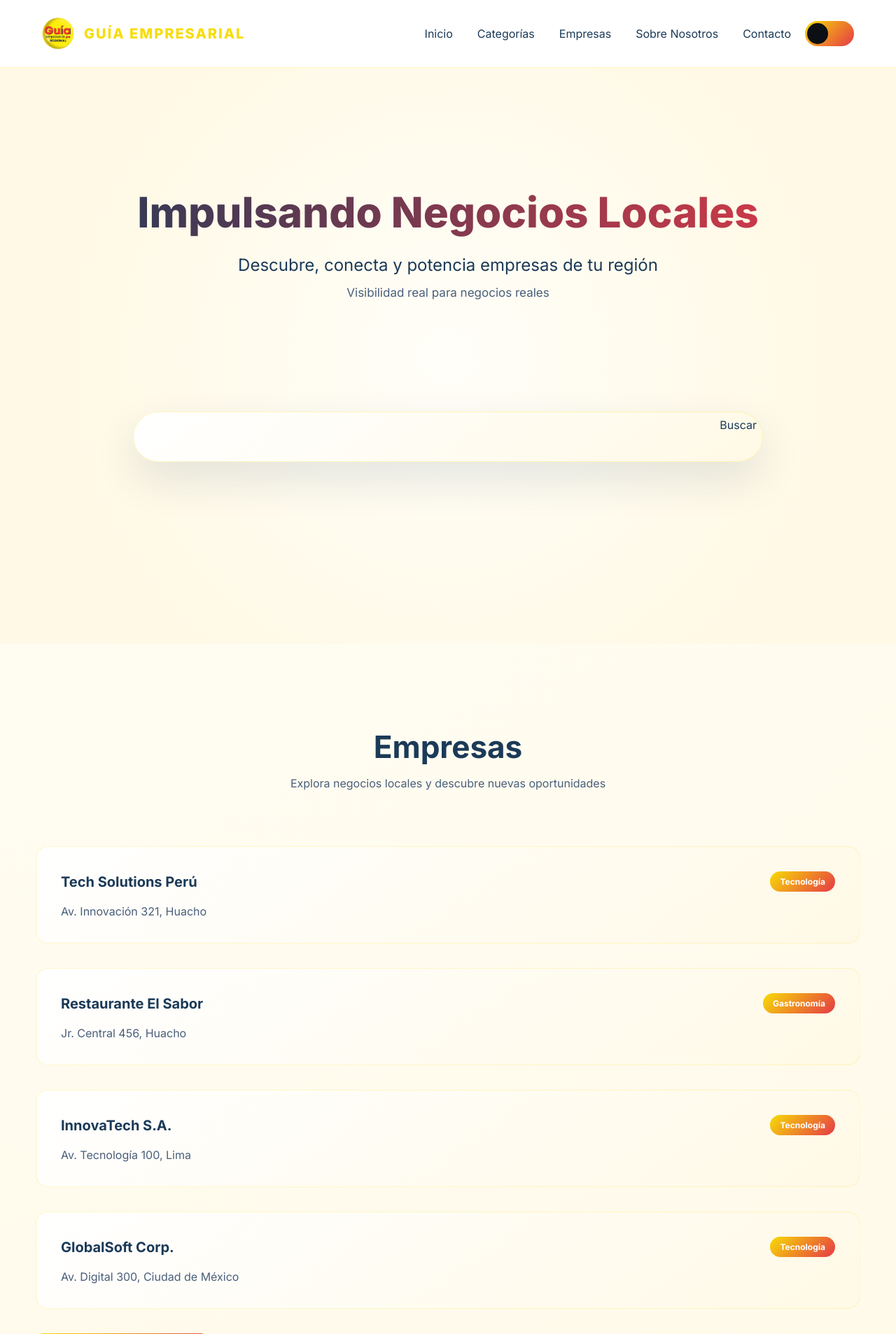
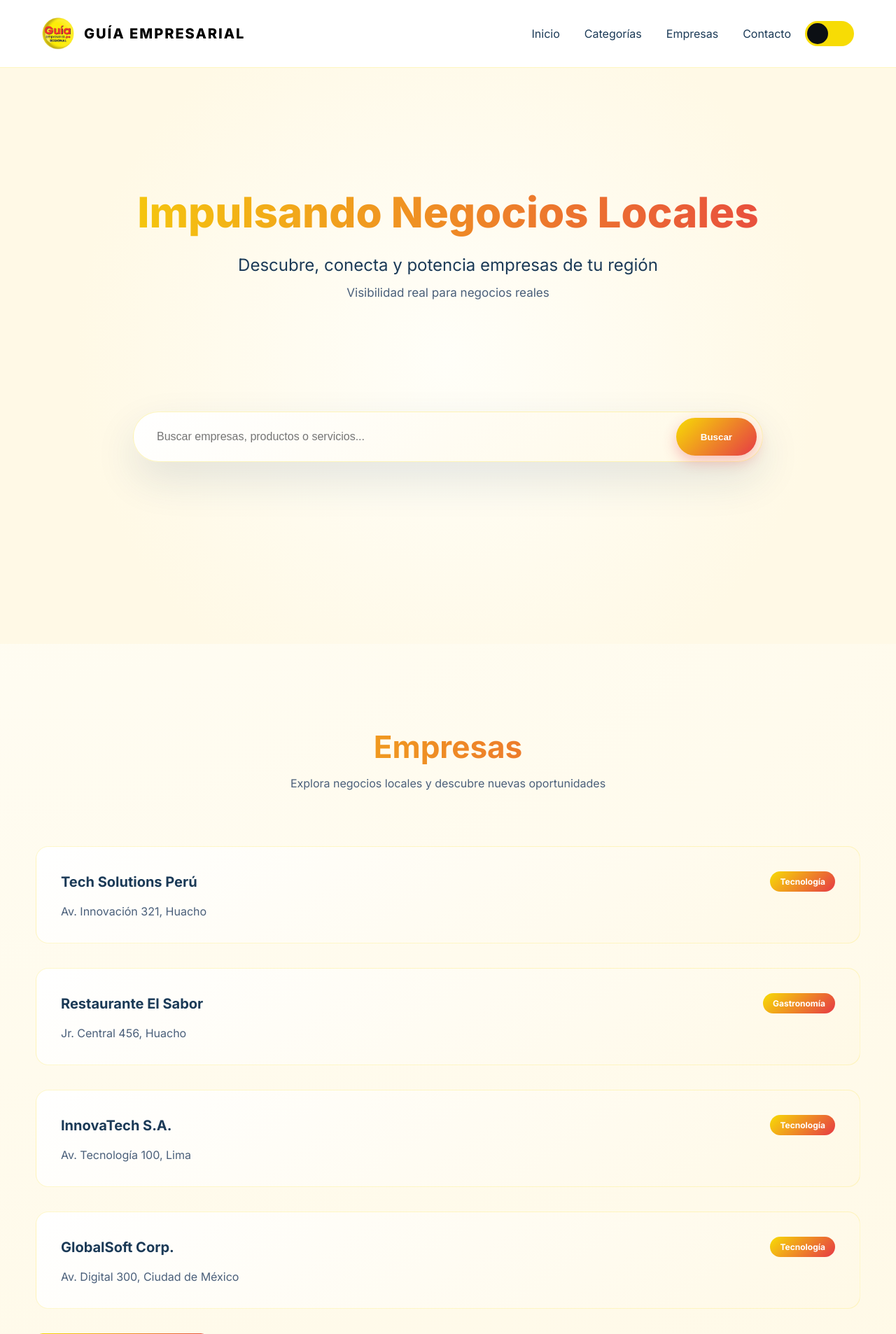
Before and after one commit to vaya-valla-publicidad/guiaempresarial.pe, a PHP site: page / in a window 1280 px wide. Shown: the top 1906 px of the page at 70% size. Run offline with PHP 8.4, Linux system fonts and the light colour scheme; data comes from the database, SQL or seed files in the repository.

Commit message:
colores de inicio

```diff
--- a/assets/css/style.css
+++ b/assets/css/style.css
@@ -48,7 +48,13 @@ border-radius:10px;
 font-weight:800;
 letter-spacing:2px;
 font-size:20px;
-color:#F7DC05;
+color:black
+}
+.brand-name:after{
+content:"";
+position:absolute;
+color: yellow;
+transition:0.3s ease;
 }
 
 .nav-links{
@@ -93,7 +99,7 @@ background:radial-gradient(circle at center,#fffef8 0%,#fff9e6 70%);
 font-size:60px;
 font-weight:800;
 margin-bottom:25px;
-background:linear-gradient(90deg,#1B3A57,#E63946);
+background:linear-gradient(90deg,#F7DC05,#E63946);
 -webkit-background-clip:text;
 -webkit-text-fill-color:transparent;
 }
@@ -165,6 +181,9 @@ margin-bottom:80px;
 .section-header h1{
 font-size:44px;
 margin-bottom:15px;
+background:linear-gradient(90deg,#F7DC05,#E63946);
+-webkit-background-clip:text;
+-webkit-text-fill-color:transparent;
 }
 
 .section-header p{
@@ -481,6 +502,12 @@ gap:30px;
   cursor: pointer;
   transition: 0.3s ease;
   color: #ffffff;
+  box-shadow: 0 8px 20px rgba(230,57,70,0.3);
+}
+
+.search-box button:hover {
+  transform: scale(1.05);
+  box-shadow: 0 12px 25px rgba(230,57,70,0.4);
 }
 
 .search-box button:hover {
@@ -555,9 +582,13 @@ body.dark-mode .hero-tagline {
   color: #b8bec7;
 }
 
-body.dark-mode .btn-primary,
-body.dark-mode .btn-gold {
+body.dark-mode .btn-primary{
   background: linear-gradient(135deg, #F7DC05, #E63946);
+  color: #ffffff;
+}
+body.dark-mode .btn-gold
+{
+  background: linear-gradient(135deg, #88E788, #88E788);
   color: #ffffff;
 }
 
@@ -887,7 +930,7 @@ body.dark-mode .no-results {
     left: 0;
     right: 0;
     bottom: 0;
-    background: linear-gradient(135deg, #F7DC05, #E63946);
+    background: linear-gradient(135deg, #F7DC05, #F7DC05);
     border-radius: 40px;
     transition: 0.4s;
 }
--- a/includes/Header.php
+++ b/includes/Header.php
@@ -28,7 +28,6 @@
         <a href="index.php">Inicio</a>
         <a href="#categorias">Categorías</a>
         <a href="#empresas">Empresas</a>
-        <a href="#sobre">Sobre Nosotros</a>
         <a href="#contacto">Contacto</a>
       </nav>
 
--- a/index.php
+++ b/index.php
@@ -10,7 +10,7 @@
     <div class="search-wrapper">
         <form id="formBuscar" class="search-form">
             <div class="search-box">
-                <input type="text" id="buscar" name="
+                <input type="text" id="buscar" name="q" placeholder="Buscar empresas, productos o servicios...">
                 <button type="submit">Buscar</button>
             </div>
         </form>
@@ -98,35 +98,13 @@ function toggleContacto(elemento) {
 
             <!-- Sexta tarjeta: Ver más -->
             <a href="categorias.php" class="categoria-card ver-mas-card">
-                Ver más categorías
+               <br> Ver más categorías
             </a>
         </div>
     </div>
 </section>
 
 
-<section id="sobre" class="page-section">
-    <div class="container">
-        <div class="section-header">
-            <h1>Sobre Guía Empresarial</h1>
-            <p>Conoce nuestra misión y visión</p>
-        </div>
-        <div class="sobre-grid">
-            <div class="info-card">
-                <h3>Quiénes Somos</h3>
-                <p>Impulsamos negocios locales con visibilidad real. Conectamos empresas con clientes mediante web y redes sociales.</p>
-            </div>
-            <div class="info-card">
-                <h3>Nuestra Misión</h3>
-                <p>Brindar a las empresas locales una herramienta sencilla y efectiva para darse a conocer.</p>
-            </div>
-            <div class="info-card">
-                <h3>Nuestra Visión</h3>
-                <p>Convertirnos en la guía empresarial más confiable y completa de la región.</p>
-            </div>
-        </div>
-    </div>
-</section>
 
 <section id="contacto" class="page-section">
     <div class="container">
```
Also changed, not shown: other parts of assets/css/style.css (+27 -3 lines).
